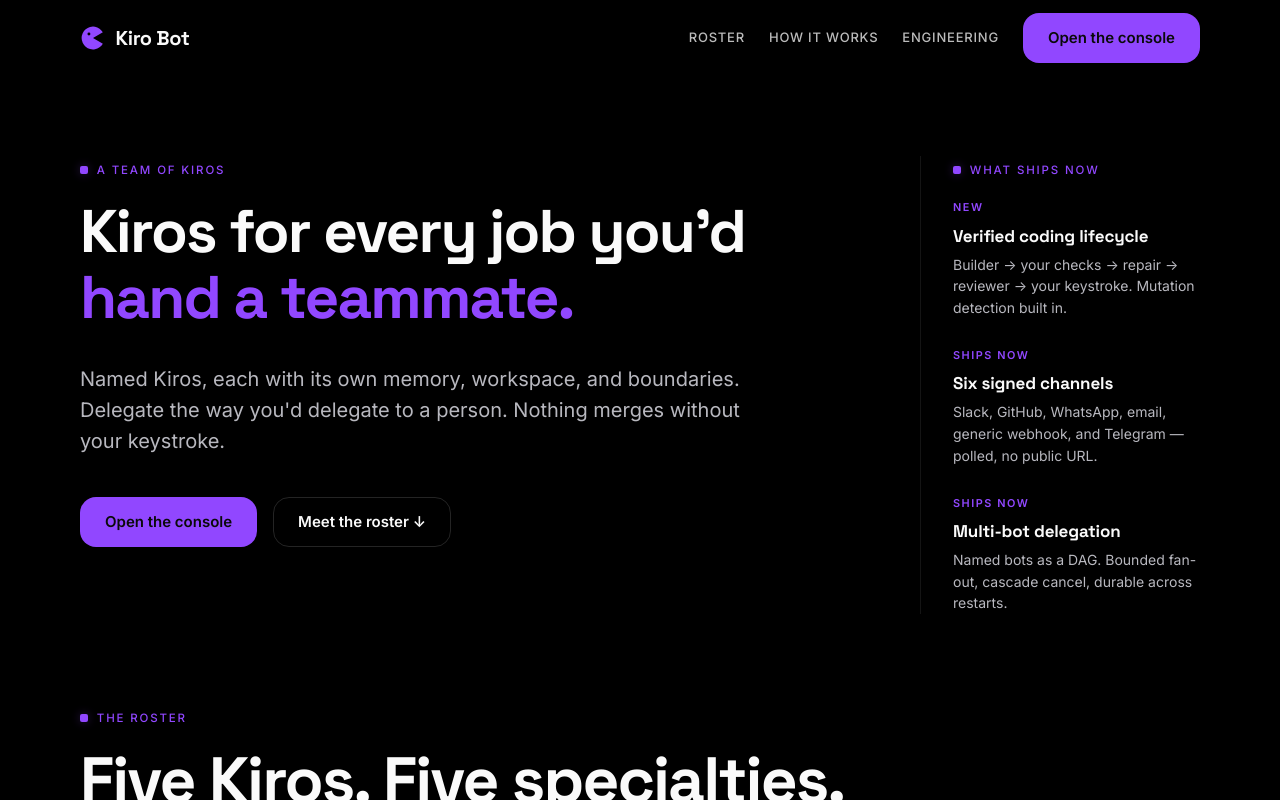
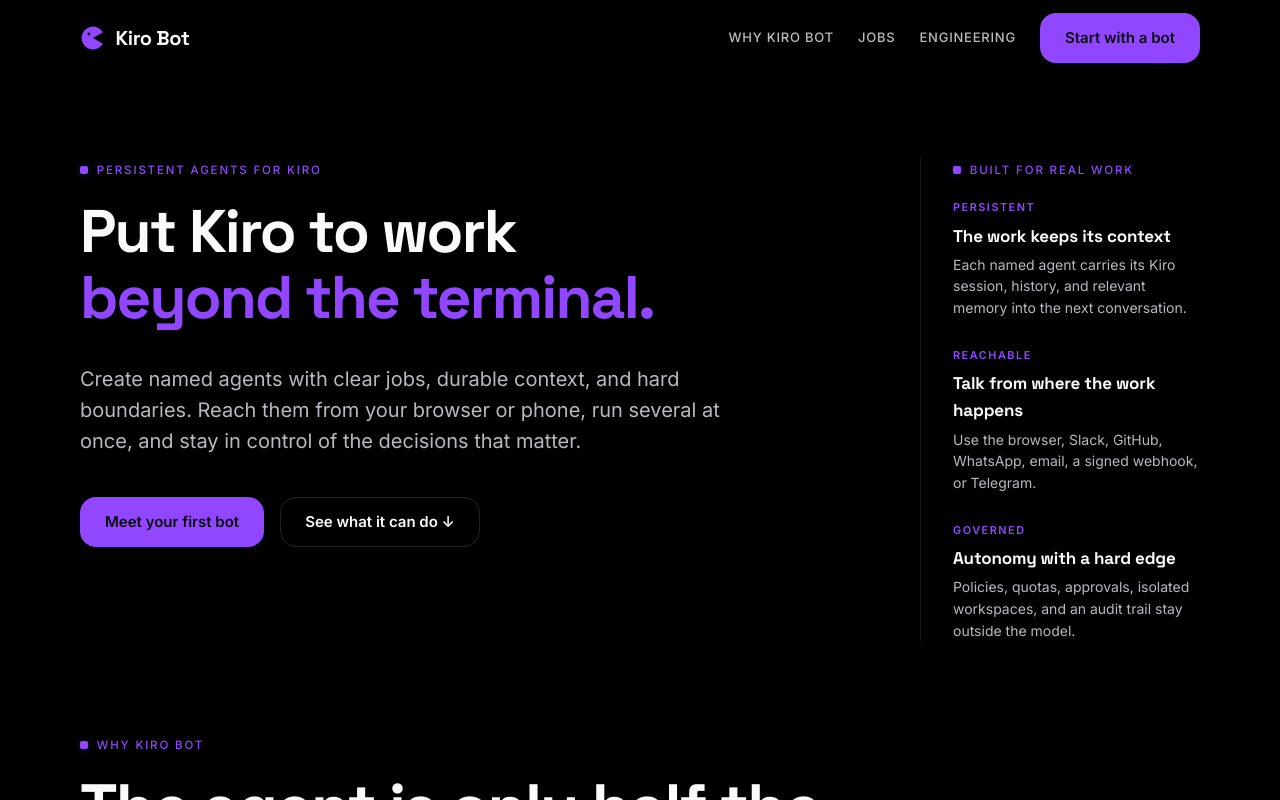
Before and after one commit to Arin016/kyn, a React (Vite) app in the folder web-ui/: page / in a window 1280 px wide. Built offline with nearby package versions, Linux system fonts and the light colour scheme.

Commit message:
feat: productize Kiro Bot positioning

```diff
--- a/web-ui/src/pages/LandingPage.tsx
+++ b/web-ui/src/pages/LandingPage.tsx
@@ -12,56 +12,106 @@
 const PERSONAS: Persona[] = [
   {
     role: "The Builder",
-    outcome: "Ships a fix. Waits for you to merge.",
+    outcome: "Takes an issue to a reviewed handoff.",
     body:
-      "Point it at a task and a repo. It writes into a detached Git worktree, runs the checks you gave, and retries on failure until the bounded repair limit. Your checkout never moves. Nothing pushes.",
-    detail: "Detached worktree · bounded repair · artifact manifest",
+      "Give it the outcome and the repo. It works in an isolated checkout, runs your real checks, repairs what fails, and brings back a change another agent has reviewed. Your working tree never moves.",
+    detail: "Build → verify → repair → independent review",
   },
   {
     role: "The Reviewer",
-    outcome: "Reads every diff before you do.",
+    outcome: "Gives every change a clean second look.",
     body:
-      "A different Kiro with its own policy. It reads the artifact manifest, not the writer's plan. If it edits anything, the SHA-256 changes and the mutation is flagged. Approval stays a keystroke only you can send.",
-    detail: "Independent bot · mutation detection · human handoff",
+      "A separate Kiro inspects the result with fresh context and its own policy. If the reviewer changes the work, Kiro Bot catches it. The final handoff still belongs to you.",
+    detail: "Separate context · mutation detection · human decision",
   },
   {
-    role: "The Foreman",
-    outcome: "Named in your channels. Answers on the same thread.",
+    role: "The Triage Agent",
+    outcome: "Meets new work where it arrives.",
     body:
-      "Bind it to Slack, GitHub, WhatsApp, email, or Telegram. Signatures are verified against the raw body. Delivery IDs deduplicate. Telegram is polled from your laptop, so no public URL is needed.",
-    detail: "Six signed sources · thread isolation · no public URL for Telegram",
+      "Mention it in Slack, open a GitHub issue, send a WhatsApp message, or text it on Telegram. It keeps each source thread separate and replies where the conversation started.",
+    detail: "Browser · Slack · GitHub · WhatsApp · email · Telegram",
   },
   {
-    role: "The Watcher",
-    outcome: "Runs on the schedule you keep.",
+    role: "The Operator",
+    outcome: "Owns the checks that should not depend on memory.",
     body:
-      "Give it a prompt and a cadence — every hour, every Monday, or a specific timestamp. It survives crashes with lease-based recovery and never runs the same routine twice. It's the teammate that reads the dashboards while you sleep.",
-    detail: "Interval or one-shot · lease-based recovery · no double-fire",
+      "Give one agent the recurring job: watch a queue, prepare a digest, or inspect a repo on a cadence. Kiro Bot remembers what is due and recovers accepted work after a restart.",
+    detail: "One-time or repeating · durable schedule · visible history",
   },
   {
-    role: "The Planner",
-    outcome: "Sends the whole team as a plan.",
+    role: "The Coordinator",
+    outcome: "Moves one outcome through several specialists.",
     body:
-      "Draft a graph of named bots with real dependencies. Independent branches run in parallel. Failures propagate up. Cancellation cascades down. The plan itself is the durable artifact — reload the page, the plan is still there.",
-    detail: "DAG execution · bounded fan-out · cascade cancel",
+      "Break a larger goal into named responsibilities. Independent agents move in parallel, dependent work waits for the right result, and one cancellation stops the plan cleanly.",
+    detail: "Parallel work · explicit dependencies · one visible plan",
   },
 ];
 
-const WHATS_NEW = [
+const PRODUCT_PROMISES = [
   {
-    label: "New",
-    title: "Verified coding lifecycle",
-    body: "Builder → your checks → repair → reviewer → your keystroke. Mutation detection built in.",
+    label: "Persistent",
+    title: "The work keeps its context",
+    body: "Each named agent carries its Kiro session, history, and relevant memory into the next conversation.",
   },
   {
-    label: "Ships now",
-    title: "Six signed channels",
-    body: "Slack, GitHub, WhatsApp, email, generic webhook, and Telegram — polled, no public URL.",
+    label: "Reachable",
+    title: "Talk from where the work happens",
+    body: "Use the browser, Slack, GitHub, WhatsApp, email, a signed webhook, or Telegram.",
   },
   {
-    label: "Ships now",
-    title: "Multi-bot delegation",
-    body: "Named bots as a DAG. Bounded fan-out, cascade cancel, durable across restarts.",
+    label: "Governed",
+    title: "Autonomy with a hard edge",
+    body: "Policies, quotas, approvals, isolated workspaces, and an audit trail stay outside the model.",
+  },
+];
+
+const PRODUCT_PILLARS = [
+  {
+    eyebrow: "Keep the thread",
+    title: "One prompt ends. The job does not have to.",
+    body:
+      "Kiro Bot gives every agent a durable identity and conversation. Come back tomorrow, switch from browser to phone, or resume after a restart without rebuilding the working context from zero.",
+  },
+  {
+    eyebrow: "Run a roster",
+    title: "Use one agent per responsibility.",
+    body:
+      "Keep implementation, review, triage, and operations in separate hands. Each agent gets its own queue, policy, memory, and Kiro session—and several can work at once.",
+  },
+  {
+    eyebrow: "Bring the work to you",
+    title: "Message the same agent from your desk or phone.",
+    body:
+      "A GitHub issue, Slack thread, WhatsApp message, email event, or Telegram chat can reach the agent that owns the job. Replies return to the originating thread.",
+  },
+  {
+    eyebrow: "Trust the harness",
+    title: "The model proposes. The control plane decides.",
+    body:
+      "Tool policy, quotas, approval routing, workspace isolation, deterministic checks, and final handoffs are enforced by code—not left to a prompt to remember.",
+  },
+];
+
+const FAQS = [
+  {
+    question: "Is Kiro Bot another coding model?",
+    answer:
+      "No. Kiro remains the agentic engine that reasons, writes code, and uses tools. Kiro Bot is the independent local control plane that adds durable agents, channels, schedules, coordination, governance, and verified work around Kiro's ACP interface.",
+  },
+  {
+    question: "Does it keep working when my laptop is closed?",
+    answer:
+      "Not in the current local-first build. The daemon and Kiro CLI run on a machine you control, so that machine must remain online for background routines and remote channels. A remote deployment is possible, but authentication and network hardening are your responsibility today.",
+  },
+  {
+    question: "Can Kiro Bot merge or publish code for me?",
+    answer:
+      "Not today. The verified coding lifecycle stops at a human-approved handoff after isolated implementation, deterministic checks, bounded repair, and independent review. It does not push, open a pull request, merge, or publish on its own.",
+  },
+  {
+    question: "Where does my data live?",
+    answer:
+      "Bot state is stored locally in SQLite under ~/.kiro-bot by default. Secrets remain environment-variable references, and the audit ledger records decisions without storing raw tool payloads.",
   },
 ];
 
@@ -139,11 +189,11 @@
             Kiro Bot
           </button>
           <nav className="ed-nav-links" aria-label="Primary">
-            <button type="button" onClick={() => scrollTo("roster")}>Roster</button>
-            <button type="button" onClick={onOpenEngineering}>How it works</button>
+            <button type="button" onClick={() => scrollTo("why")}>Why Kiro Bot</button>
+            <button type="button" onClick={() => scrollTo("roster")}>Jobs</button>
             <button type="button" onClick={onOpenEngineering}>Engineering</button>
             <button type="button" className="ed-btn ed-btn-primary" onClick={onEnterConsole}>
-              Open the console
+              Start with a bot
             </button>
           </nav>
         </div>
@@ -159,7 +209,7 @@
               animate={{ opacity: 1, y: 0 }}
               transition={{ duration: 0.5 }}
             >
-              A team of Kiros
+              Persistent agents for Kiro
             </motion.p>
             <motion.h1
               className="ed-hero-h1"
@@ -167,9 +217,9 @@
               animate={{ opacity: 1, y: 0 }}
               transition={{ duration: 0.7, delay: 0.06, ease: [0.22, 1, 0.36, 1] }}
             >
-              Kiros for every job you'd
+              Put Kiro to work
               <br />
-              <span className="ed-accent-word">hand a teammate.</span>
+              <span className="ed-accent-word">beyond the terminal.</span>
             </motion.h1>
             <motion.p
               className="ed-lead"
@@ -177,8 +227,9 @@
               animate={{ opacity: 1, y: 0 }}
               transition={{ duration: 0.6, delay: 0.14 }}
             >
-              Named Kiros, each with its own memory, workspace, and boundaries. Delegate the way
-              you'd delegate to a person. Nothing merges without your keystroke.
+              Create named agents with clear jobs, durable context, and hard boundaries. Reach
+              them from your browser or phone, run several at once, and stay in control of the
+              decisions that matter.
             </motion.p>
             <motion.div
               className="ed-cta-row"
@@ -187,10 +238,10 @@
               transition={{ duration: 0.6, delay: 0.22 }}
             >
               <button type="button" className="ed-btn ed-btn-primary" onClick={onEnterConsole}>
-                Open the console
+                Meet your first bot
               </button>
               <button type="button" className="ed-btn ed-btn-secondary" onClick={() => scrollTo("roster")}>
-                Meet the roster ↓
+                See what it can do ↓
               </button>
             </motion.div>
           </div>
@@ -200,11 +251,11 @@
             initial={{ opacity: 0, y: 12 }}
             animate={{ opacity: 1, y: 0 }}
             transition={{ duration: 0.6, delay: 0.3 }}
-            aria-label="What ships now"
+            aria-label="Built for real work"
           >
-            <p className="ed-eyebrow">What ships now</p>
+            <p className="ed-eyebrow">Built for real work</p>
             <ul>
-              {WHATS_NEW.map((item) => (
+              {PRODUCT_PROMISES.map((item) => (
                 <li key={item.title}>
                   <span className="ed-side-label">{item.label}</span>
                   <p className="ed-side-title">{item.title}</p>
@@ -215,16 +266,41 @@
           </motion.aside>
         </section>
 
+        {/* WHY */}
+        <section id="why" className="ed-section" style={{ paddingTop: 0 }}>
+          <div className="ed-container">
+            <Reveal>
+              <p className="ed-eyebrow">Why Kiro Bot</p>
+              <h2 className="ed-h2">The agent is only half the product.</h2>
+              <p className="ed-body ed-body-lead">
+                Real work lasts longer than a prompt. It crosses repos, channels, reviews, and
+                days. Kiro Bot supplies the durable system around Kiro so you are not the queue,
+                scheduler, memory, and approval router yourself.
+              </p>
+            </Reveal>
+            <div className="ed-scenes">
+              {PRODUCT_PILLARS.map((pillar, index) => (
+                <Reveal key={pillar.title} delay={index * 0.05}>
+                  <article className="ed-scene">
+                    <span className="ed-scene-eyebrow">{pillar.eyebrow}</span>
+                    <h3 className="ed-scene-title">{pillar.title}</h3>
+                    <p className="ed-scene-body">{pillar.body}</p>
+                  </article>
+                </Reveal>
+              ))}
+            </div>
+          </div>
+        </section>
+
         {/* ROSTER */}
         <section id="roster" className="ed-section" style={{ paddingTop: 0 }}>
           <div className="ed-container">
             <Reveal>
-              <p className="ed-eyebrow">The roster</p>
-              <h2 className="ed-h2">Five Kiros. Five specialties.</h2>
+              <p className="ed-eyebrow">Jobs to hand off</p>
+              <h2 className="ed-h2">Build the roster your work needs.</h2>
               <p className="ed-body ed-body-lead">
-                Each is a real bot in the console, with its own memory, its own approval policy,
-                and its own boundary. Name them what you want. Give them the jobs you'd otherwise
-                do yourself.
+                Start with one durable responsibility, not a generic helper. Add another agent
+                when the work needs a different context, policy, schedule, or point of view.
               </p>
             </Reveal>
 
@@ -245,15 +321,15 @@
         <section className="ed-band">
           <div className="ed-container">
             <Reveal>
-              <p className="ed-eyebrow">The stance</p>
+              <p className="ed-eyebrow">The division of work</p>
               <h2 className="ed-h2">
-                The point of a control plane is that some of the buttons don't exist.
+                Kiro does the work. Kiro Bot keeps it moving.
               </h2>
               <p className="ed-body" style={{ marginTop: "1.75rem", fontSize: "1.125rem" }}>
-                We could have written a sixth Kiro that pushes code and opens pull requests. We
-                didn't. The reviewer is a different Kiro. The artifact is hashed. The handoff is a
-                request only you can send. If your product's edge is shipping code faster than a
-                human can read it, ours is the opposite bet.
+                Kiro remains the reasoning and tool-use engine. Kiro Bot adds the operating layer
+                around it: identity, memory, queues, schedules, channels, coordination, isolated
+                workspaces, approvals, and evidence. It is built for work that should survive the
+                chat window without surrendering the final decision.
               </p>
               <button
                 type="button"
@@ -261,7 +337,7 @@
                 onClick={onOpenEngineering}
                 style={{ marginTop: "2rem" }}
               >
-                How we make that safe <span className="arrow">→</span>
+                See the system under the surface <span className="arrow">→</span>
               </button>
             </Reveal>
           </div>
@@ -271,11 +347,11 @@
         <section className="ed-section">
           <div className="ed-container">
             <Reveal>
-              <p className="ed-eyebrow">Get it running</p>
-              <h2 className="ed-h2">Three commands. Loopback only.</h2>
+              <p className="ed-eyebrow">Start local</p>
+              <h2 className="ed-h2">Your first agent is three commands away.</h2>
               <p className="ed-body ed-body-lead">
-                Kiro Bot is a single Python daemon. It binds to 127.0.0.1 until you put it behind
-                the auth of your choice.
+                Kiro Bot runs against the Kiro CLI you already use and binds to your machine by
+                default. Create a named agent, open the control room, and hand it a real job.
               </p>
             </Reveal>
 
@@ -301,29 +377,47 @@
             <Reveal delay={0.18}>
               <div className="ed-install-notes">
                 <div>
-                  <p className="ed-eyebrow">Then</p>
+                  <p className="ed-eyebrow">Start with one job</p>
                   <p className="ed-body">
-                    Open the console. Name your Builder. Name your Reviewer. Bind Slack, GitHub,
-                    or Telegram if you want them reachable from your phone.
+                    Define the outcome, the repo, and what must come back to you for approval. Let
+                    the agent complete one useful task before adding schedules or more roles.
                   </p>
                 </div>
                 <div>
-                  <p className="ed-eyebrow">Wanted next</p>
+                  <p className="ed-eyebrow">Then grow the roster</p>
                   <p className="ed-body">
-                    Auth, org boundaries, and a publisher that opens pull requests. Reviewer-driven
-                    push. Bot-to-bot mailboxes.{" "}
+                    Add a reviewer, connect the channel where work arrives, or turn a reliable
+                    prompt into a routine.{" "}
                     <button
                       type="button"
                       className="ed-inline-link ed-inline-button"
                       onClick={onOpenEngineering}
                     >
-                      What we haven't built yet
+                      See the honest roadmap
                     </button>
                     .
                   </p>
                 </div>
               </div>
             </Reveal>
+          </div>
+        </section>
+
+        {/* FAQ */}
+        <section id="faq" className="ed-band">
+          <div className="ed-container">
+            <Reveal>
+              <p className="ed-eyebrow">Questions worth asking</p>
+              <h2 className="ed-h2">Know what runs. Know where it stops.</h2>
+            </Reveal>
+            <div className="ed-faq">
+              {FAQS.map((item) => (
+                <details key={item.question} className="ed-faq-item">
+                  <summary>{item.question}</summary>
+                  <p>{item.answer}</p>
+                </details>
+              ))}
+            </div>
           </div>
         </section>
       </main>
@@ -337,15 +431,16 @@
                 Kiro Bot
               </div>
               <p className="ed-footer-tag">
-                An independent orchestration layer around Kiro's Agent Client Protocol. Kiro
-                remains the execution engine.
+                The local control plane for persistent Kiro agents, recurring work, and governed
+                coding handoffs.
               </p>
             </div>
             <div className="ed-footer-col">
               <p className="ed-eyebrow">Product</p>
               <ul>
                 <li><button type="button" onClick={onEnterConsole}>Console</button></li>
-                <li><button type="button" onClick={() => scrollTo("roster")}>The roster</button></li>
+                <li><button type="button" onClick={() => scrollTo("why")}>Why Kiro Bot</button></li>
+                <li><button type="button" onClick={() => scrollTo("roster")}>Jobs</button></li>
                 <li><button type="button" onClick={onOpenEngineering}>How it works</button></li>
               </ul>
             </div>
@@ -354,9 +449,9 @@
               <ul>
                 <li>Builder</li>
                 <li>Reviewer</li>
-                <li>Foreman</li>
-                <li>Watcher</li>
-                <li>Planner</li>
+                <li>Triage Agent</li>
+                <li>Operator</li>
+                <li>Coordinator</li>
               </ul>
             </div>
             <div className="ed-footer-col">
```
Also changed, not shown: web-ui/src/pages/EngineeringPage.tsx (+34 -31 lines), web-ui/src/styles/marketing.css (+48 -0 lines), 4 other files (tests, documents, lock files or other folders).
